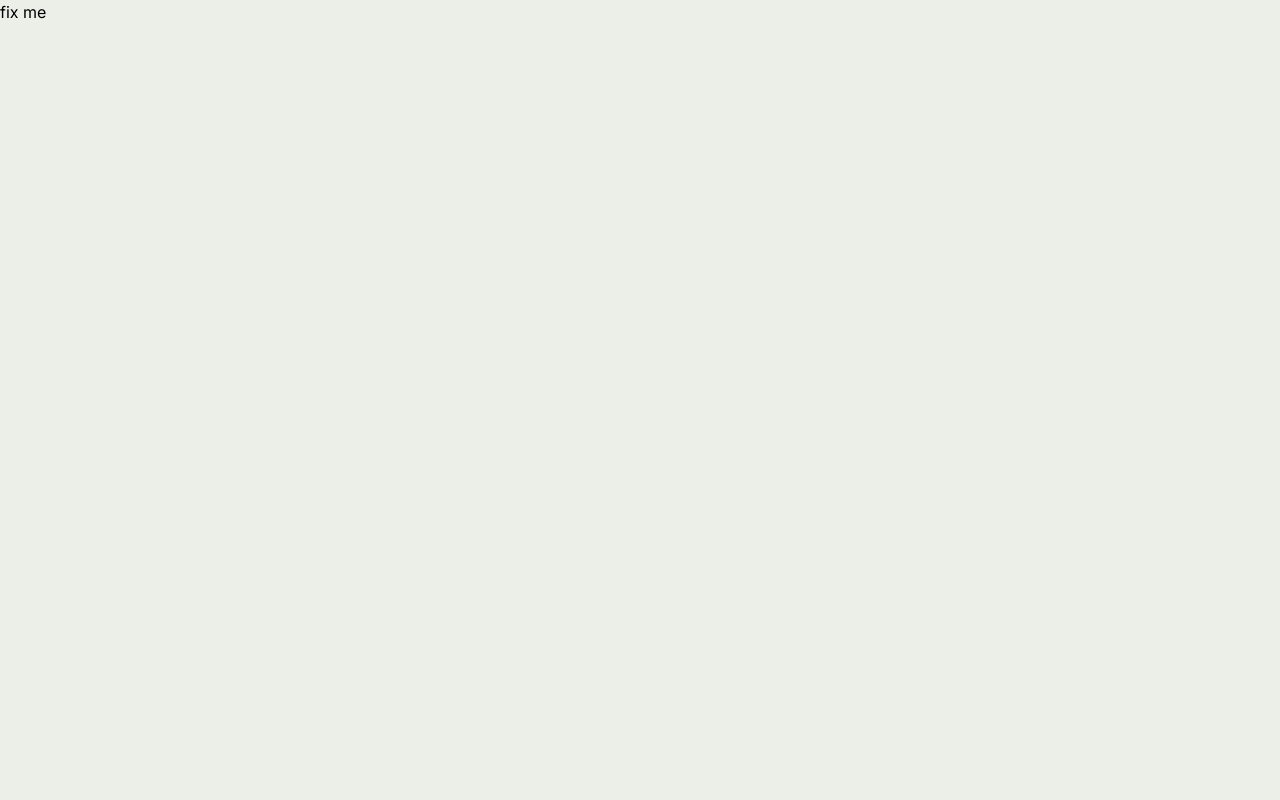
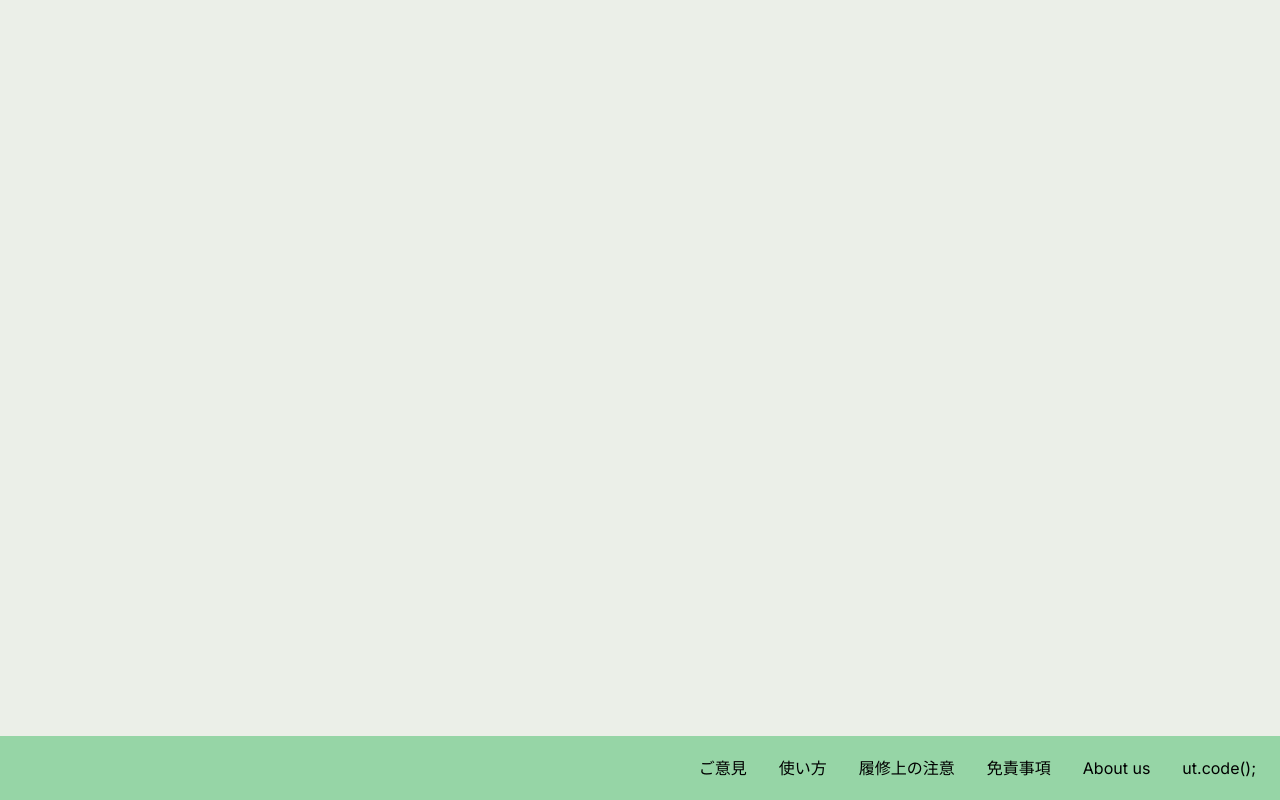
Before and after one commit to ut-code/syllabus-next, a Next.js app: page / in a window 1280 px wide. Built offline with nearby package versions, Linux system fonts and the light colour scheme.

Commit message:
色の変更

```diff
--- a/src/app/components/Footer/page.tsx
+++ b/src/app/components/Footer/page.tsx
@@ -8,42 +8,42 @@ export default function Footer() {
   return (
     <footer
       id="global-footer"
-      className="flex justify-end items-center p-4 text-white fixed bottom-0 w-full"
+      className="flex justify-end items-center p-4 text-white fixed bottom-0 w-full bg-inverse-primary"
     >
-      <div className="flex flex-wrap justify-end space-x-4">
+      <div className="flex flex-wrap justify-end space-x-4 bg-gray-800">
         <Link
           href="https://forms.gle/stBdKuCsXm8LUdBm8"
-          className="hover:bg-gray-700 hover:text-white px-2 py-1 rounded transition duration-200"
+          className="hover:bg-surface-variant hover:text-white px-2 py-1 rounded transition duration-200 "
         >
           ご意見
         </Link>
         <Link
           href="howToUse.html"
-          className="hover:bg-gray-700 hover:text-white px-2 py-1 rounded transition duration-200"
+          className="hover:bg-surface-variant hover:text-white px-2 py-1 rounded transition duration-200"
         >
           使い方
         </Link>
         <Link
           href="notion.html"
-          className="hover:bg-gray-700 hover:text-white px-2 py-1 rounded transition duration-200"
+          className="hover:bg-surface-variant hover:text-white px-2 py-1 rounded transition duration-200"
         >
           履修上の注意
         </Link>
         <Link
           href="disclaimer.html"
-          className="hover:bg-gray-700 hover:text-white px-2 py-1 rounded transition duration-200"
+          className="hover:bg-surface-variant hover:text-white px-2 py-1 rounded transition duration-200"
         >
           免責事項
         </Link>
         <Link
           href="aboutus.html"
-          className="hover:bg-gray-700 hover:text-white px-2 py-1 rounded transition duration-200"
+          className="hover:bg-surface-variant hover:text-white px-2 py-1 rounded transition duration-200"
         >
           About us
         </Link>
         <Link
           href="https://utcode.net/"
-          className="hover:bg-gray-700 hover:text-white px-2 py-1 rounded transition duration-200"
+          className="hover:bg-surface-variant hover:text-white px-2 py-1 rounded transition duration-200"
           target="_blank"
         >
           ut.code();
--- a/src/app/page.tsx
+++ b/src/app/page.tsx
@@ -1,7 +1,12 @@
+import Footer from "./components/Footer/page";
 /**
  * Home コンポーネントは、ホームページの内容を表示します。
  * @returns HTMLを生成するReactコンポーネント。
  */
-export default function Home(): JSX.Element {
-  return <div>fix me</div>;
+export default function Home() {
+  return (
+    <div>
+      <Footer></Footer>
+    </div>
+  );
 }
```
